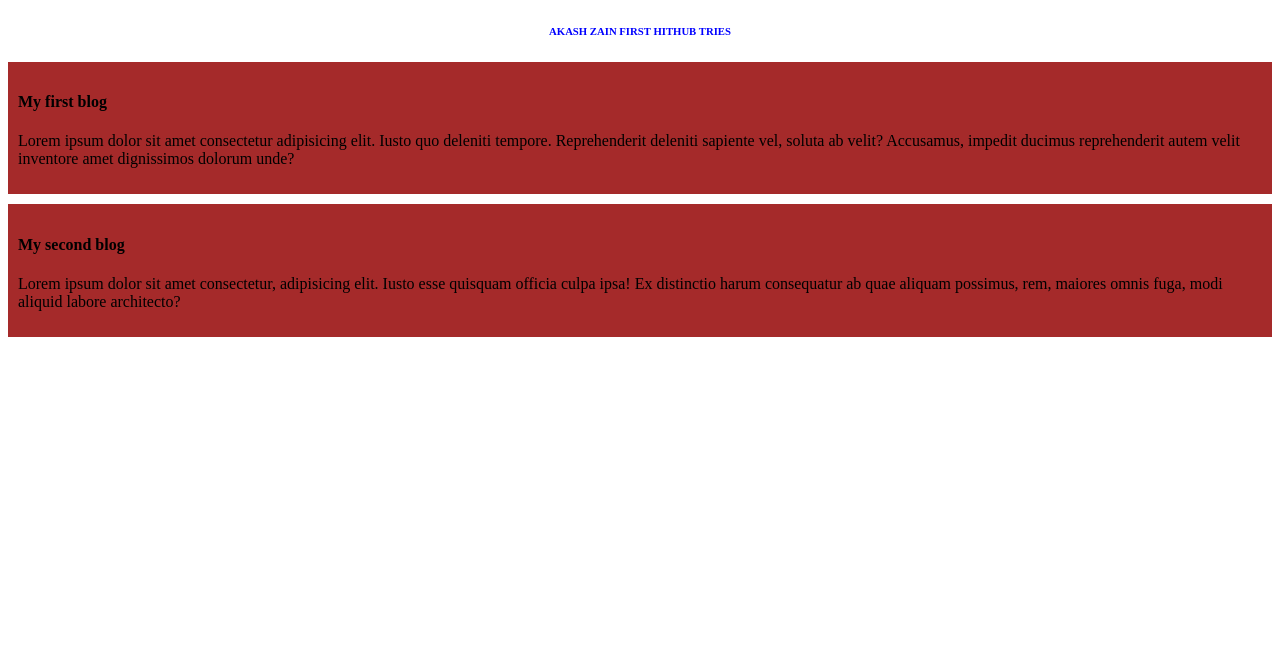
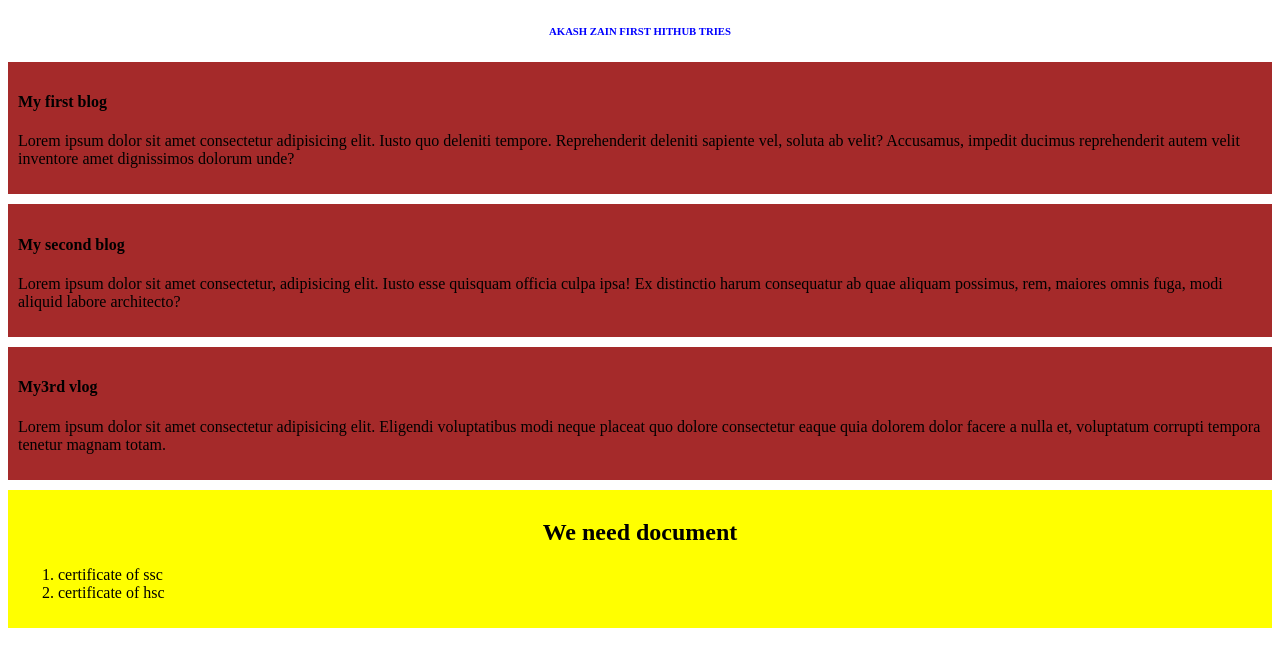
Before and after one commit to akashchy23/my-second-github-repo, a plain HTML site: page index.html in a window 1280 px wide. Drawn offline with Linux system fonts and the light colour scheme.

Commit message:
add new thing

```diff
--- a/index.html
+++ b/index.html
@@ -16,5 +16,16 @@
         <h4>My second blog</h4>
         <p>Lorem ipsum dolor sit amet consectetur, adipisicing elit. Iusto esse quisquam officia culpa ipsa! Ex distinctio harum consequatur ab quae aliquam possimus, rem, maiores omnis fuga, modi aliquid labore architecto?</p>
     </div>
+    <div>
+        <h4>My3rd vlog</h4>
+        <p>Lorem ipsum dolor sit amet consectetur adipisicing elit. Eligendi voluptatibus modi neque placeat quo dolore consectetur eaque quia dolorem dolor facere a nulla et, voluptatum corrupti tempora tenetur magnam totam.</p>
+    </div>
+    <div class="akash">
+        <h2>We need document</h2>
+        <ol id="zain">
+            <li>certificate of ssc</li>
+            <li>certificate of hsc</li>
+        </ol>
+    </div>
 </body>
 </html>
--- a/styles1/blogs.css
+++ b/styles1/blogs.css
@@ -7,3 +7,10 @@ H6{
     text-align: center;
     color: blue;
 }
+.akash{
+    background-color: yellow;
+}
+h2{
+    text-align: center;
+    font: 25px;
+}
```
